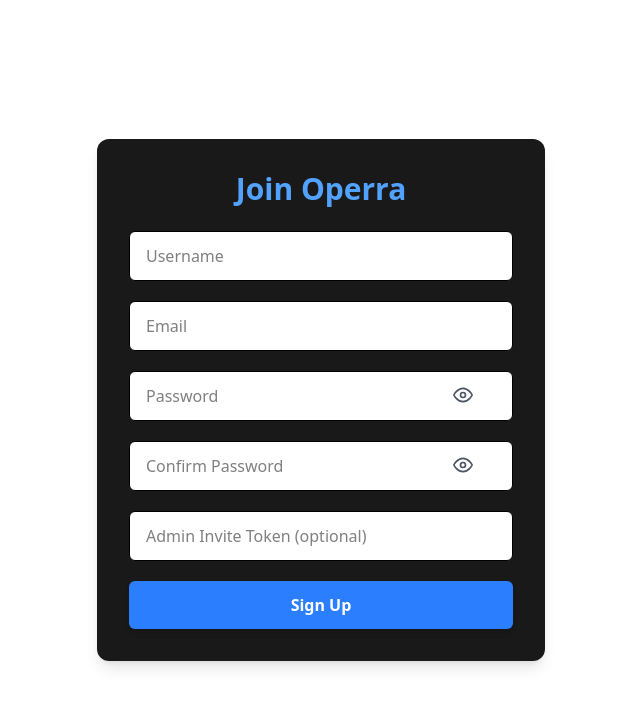
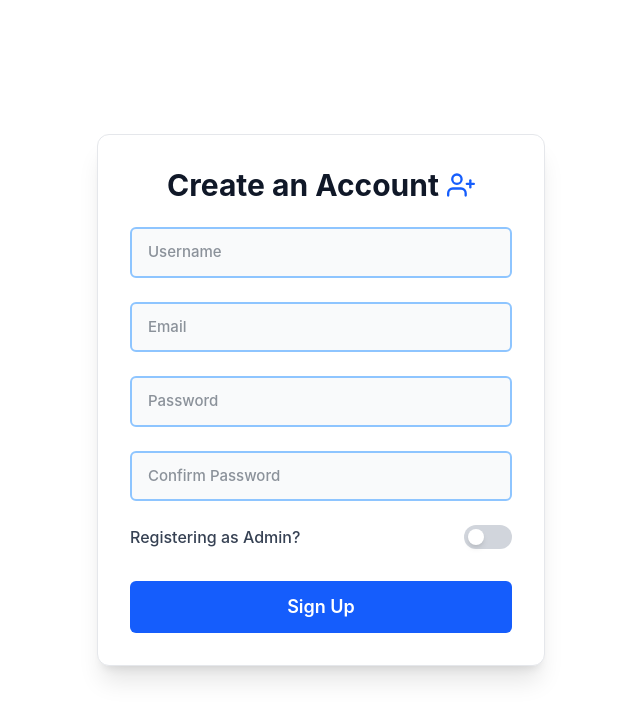
Before and after one commit to Souvik34/Operra, a React (Vite) app in the folder client/: page /signup in a window 1280 px wide. Shown: the top 720 px of the page, without its empty margins (319-959 px from the left). Built offline with nearby package versions, Linux system fonts and the light colour scheme.

Commit message:
Refactor signup form: enhance input rendering, add admin toggle, and update validation message

```diff
--- a/client/src/index.css
+++ b/client/src/index.css
@@ -1 +1,12 @@
 @import "tailwindcss";
+
+
+@import url('https://fonts.googleapis.com/css2?family=DM+Sans:ital,opsz,wght@0,9..40,100..1000;1,9..40,100..1000&family=Inter:ital,opsz,wght@0,14..32,100..900;1,14..32,100..900&family=Noto+Sans:ital,wght@0,100..900;1,100..900&family=Nunito:ital,wght@0,200..1000;1,200..1000&family=Roboto:ital,wght@0,100;0,300;0,400;0,500;0,700;0,900;1,100;1,300;1,400;1,500;1,700;1,900&family=Saira+Stencil+One&family=Turret+Road:wght@300;400;500;700;800&display=swap');
+/* Global font settings */
+body {
+  font-family: 'Inter', 'Nunito', 'Roboto', 'Noto Sans', 'DM Sans', sans-serif;
+  background-color: #fff;
+  color: #1a1a1a;
+  margin: 0;
+  padding: 0;
+}
--- a/client/src/pages/Auth/signup.jsx
+++ b/client/src/pages/Auth/signup.jsx
@@ -2,142 +2,109 @@
 import { useForm } from "react-hook-form";
 import { zodResolver } from "@hookform/resolvers/zod";
 import { signupSchema } from "../../schemas/signupSchema";
-import { FiAlertCircle, FiEye, FiEyeOff } from "react-icons/fi";
+import { FiAlertCircle, FiUserPlus } from "react-icons/fi"; // ✅ Add icon
 import clsx from "clsx";
 
-const SignUp = () => {
-  const [showPassword, setShowPassword] = useState(false);
+export default function Signup() {
+  const [isAdmin, setIsAdmin] = useState(false);
+  const [animateIcon, setAnimateIcon] = useState(false); // ✅ Animation state
 
   const {
     register,
     handleSubmit,
+    formState: { errors, touchedFields },
     watch,
-    formState: { errors },
   } = useForm({
     resolver: zodResolver(signupSchema),
-    mode: "onBlur",
+    mode: "onChange",
   });
 
   const onSubmit = (data) => {
-    // 🎯 Auto-assign a cool avatar here (DiceBear / random logic)
-    const avatarURL = `https://api.dicebear.com/7.x/thumbs/svg?seed=${data.username}`;
-    const finalData = { ...data, profileImage: avatarURL };
-
-    console.log("Submitted:", finalData);
-    // ⚙️ Call your signup API here
+    if (!isAdmin) delete data.adminInviteToken;
+    console.log("Form data:", data);
   };
 
-  const password = watch("password");
+  const renderInput = (name, type, placeholder) => {
+    const hasError = errors[name];
+    const isTouched = touchedFields[name];
+    const value = watch(name);
+    const isValid = !hasError && isTouched && value?.length > 0;
 
     return (
-    <div className="flex items-center justify-center min-h-screen bg-white px-4">
-      <div className="w-full max-w-md p-8 space-y-6 shadow-lg rounded-xl bg-black/90 text-white">
-        <h2 className="text-3xl font-bold text-center text-blue-400">Join Operra</h2>
-
-        <form onSubmit={handleSubmit(onSubmit)} className="space-y-5">
-
-          {/* Username */}
-          <div className="relative">
+      <div className="relative group">
         <input
-              type="text"
-              placeholder="Username"
-              {...register("username")}
+          type={type}
+          placeholder={placeholder}
+          {...register(name)}
           className={clsx(
-                "w-full px-4 py-3 rounded-md bg-white text-black border focus:outline-none focus:ring-2 focus:ring-blue-400 transition-all",
-                errors.username && "border-red-500 scale-105"
+            "w-full px-4 py-3 pr-10 rounded-md border-2 outline-none",
+            "bg-gray-50 text-gray-800 text-[15px] font-medium",
+            isValid && "border-green-500 focus:ring-green-500 focus:border-green-500",
+            hasError
+              ? "border-red-500 focus:ring-red-500 focus:border-red-500 scale-105"
+              : "border-blue-300 focus:ring-2 focus:ring-blue-500 focus:border-blue-600",
+            "transition duration-200 ease-in-out"
           )}
         />
-            {errors.username && (
-              <>
-                <FiAlertCircle className="text-red-500 absolute top-3.5 right-3 text-xl" />
-                <p className="text-red-500 mt-1 text-sm">{errors.username.message}</p>
-              </>
+        {hasError && (
+          <FiAlertCircle className="absolute right-3 top-3 text-red-500 pointer-events-none" />
+        )}
+        {hasError && (
+          <p className="text-sm text-red-500 mt-1">{errors[name].message}</p>
         )}
       </div>
+    );
+  };
 
-          {/* Email */}
-          <div className="relative">
-            <input
-              type="email"
-              placeholder="Email"
-              {...register("email")}
+  return (
+    <div className="min-h-screen bg-white flex items-center justify-center px-4">
+      <div className="w-full max-w-md bg-white shadow-xl rounded-xl p-8 border border-gray-200">
+        {/* ✅ Header with icon */}
+        <h2 className="text-3xl font-bold text-gray-900 mb-6 text-center flex items-center justify-center gap-2">
+          <span>Create an Account</span>
+          <FiUserPlus
+            onClick={() => {
+              setAnimateIcon(true);
+              setTimeout(() => setAnimateIcon(false), 500); // Reset after animation
+            }}
             className={clsx(
-                "w-full px-4 py-3 rounded-md bg-white text-black border focus:outline-none focus:ring-2 focus:ring-blue-400 transition-all",
-                errors.email && "border-red-500 scale-105"
+              "text-blue-600 cursor-pointer transition-transform",
+              animateIcon && "animate-bounce"
             )}
+            size={28}
           />
-            {errors.email && (
-              <>
-                <FiAlertCircle className="text-red-500 absolute top-3.5 right-3 text-xl" />
-                <p className="text-red-500 mt-1 text-sm">{errors.email.message}</p>
-              </>
-            )}
+        </h2>
+
+        <form onSubmit={handleSubmit(onSubmit)} className="space-y-6">
+          {renderInput("username", "text", "Username")}
+          {renderInput("email", "email", "Email")}
+          {renderInput("password", "password", "Password")}
+          {renderInput("confirmPassword", "password", "Confirm Password")}
+
+          {/* Admin Toggle */}
+          <div className="flex items-center justify-between mt-3">
+            <label className="text-base font-medium text-gray-700">
+              Registering as Admin?
+            </label>
+            <div
+              onClick={() => setIsAdmin(!isAdmin)}
+              className={`w-12 h-6 flex items-center rounded-full p-1 cursor-pointer transition-colors ${
+                isAdmin ? "bg-blue-600" : "bg-gray-300"
+              }`}
+            >
+              <div
+                className={`bg-white w-4 h-4 rounded-full shadow-md transform transition-transform ${
+                  isAdmin ? "translate-x-6" : "translate-x-0"
+                }`}
+              />
+            </div>
           </div>
 
-          {/* Password */}
-          <div className="relative">
-            <input
-              type={showPassword ? "text" : "password"}
-              placeholder="Password"
-              {...register("password")}
-              className={clsx(
-                "w-full px-4 py-3 rounded-md bg-white text-black border pr-10 focus:outline-none focus:ring-2 focus:ring-blue-400 transition-all",
-                errors.password && "border-red-500 scale-105"
-              )}
-            />
-            <span
-              onClick={() => setShowPassword(!showPassword)}
-              className="absolute top-3.5 right-10 text-xl text-gray-600 cursor-pointer"
-            >
-              {showPassword ? <FiEyeOff /> : <FiEye />}
-            </span>
-            {errors.password && (
-              <>
-                <FiAlertCircle className="text-red-500 absolute top-3.5 right-3 text-xl" />
-                <p className="text-red-500 mt-1 text-sm">{errors.password.message}</p>
-              </>
-            )}
-          </div>
+          {isAdmin && renderInput("adminInviteToken", "text", "Admin Invite Token")}
 
-          {/* Confirm Password */}
-          <div className="relative">
-            <input
-              type={showPassword ? "text" : "password"}
-              placeholder="Confirm Password"
-              {...register("confirmPassword")}
-              className={clsx(
-                "w-full px-4 py-3 rounded-md bg-white text-black border pr-10 focus:outline-none focus:ring-2 focus:ring-blue-400 transition-all",
-                errors.confirmPassword && "border-red-500 scale-105"
-              )}
-            />
-            <span
-              onClick={() => setShowPassword(!showPassword)}
-              className="absolute top-3.5 right-10 text-xl text-gray-600 cursor-pointer"
-            >
-              {showPassword ? <FiEyeOff /> : <FiEye />}
-            </span>
-            {errors.confirmPassword && (
-              <>
-                <FiAlertCircle className="text-red-500 absolute top-3.5 right-3 text-xl" />
-                <p className="text-red-500 mt-1 text-sm">{errors.confirmPassword.message}</p>
-              </>
-            )}
-          </div>
-
-          {/* Admin Invite Token (optional) */}
-          <div className="relative">
-            <input
-              type="text"
-              placeholder="Admin Invite Token (optional)"
-              {...register("adminInviteToken")}
-              className="w-full px-4 py-3 rounded-md bg-white text-black border focus:outline-none focus:ring-2 focus:ring-blue-400 transition-all"
-            />
-          </div>
-
-          {/* Submit */}
           <button
             type="submit"
-            className="w-full py-3 rounded-md bg-blue-500 hover:bg-blue-600 transition-all duration-300 font-semibold text-white shadow-md"
+            className="w-full py-3 mt-2 bg-blue-600 hover:bg-blue-700 text-white rounded-md transition-all font-semibold text-lg"
           >
             Sign Up
           </button>
@@ -145,6 +112,4 @@
       </div>
     </div>
   );
-};
-
-export default SignUp;
+}
--- a/client/src/schemas/signupSchema.js
+++ b/client/src/schemas/signupSchema.js
@@ -5,7 +5,7 @@
     username: z.string().min(3, "Username must be at least 3 characters"),
     email: z.string().email("Invalid email address"),
     password: z.string().min(6, "Password must be at least 6 characters"),
-    confirmPassword: z.string().min(6, "Confirm Password is required"),
+    confirmPassword: z.string().min(6, "Please confirm your password"),
     adminInviteToken: z.string().optional(),
   })
   .refine((data) => data.password === data.confirmPassword, {
```
Lines whose indentation alone changed are shown as unchanged.
